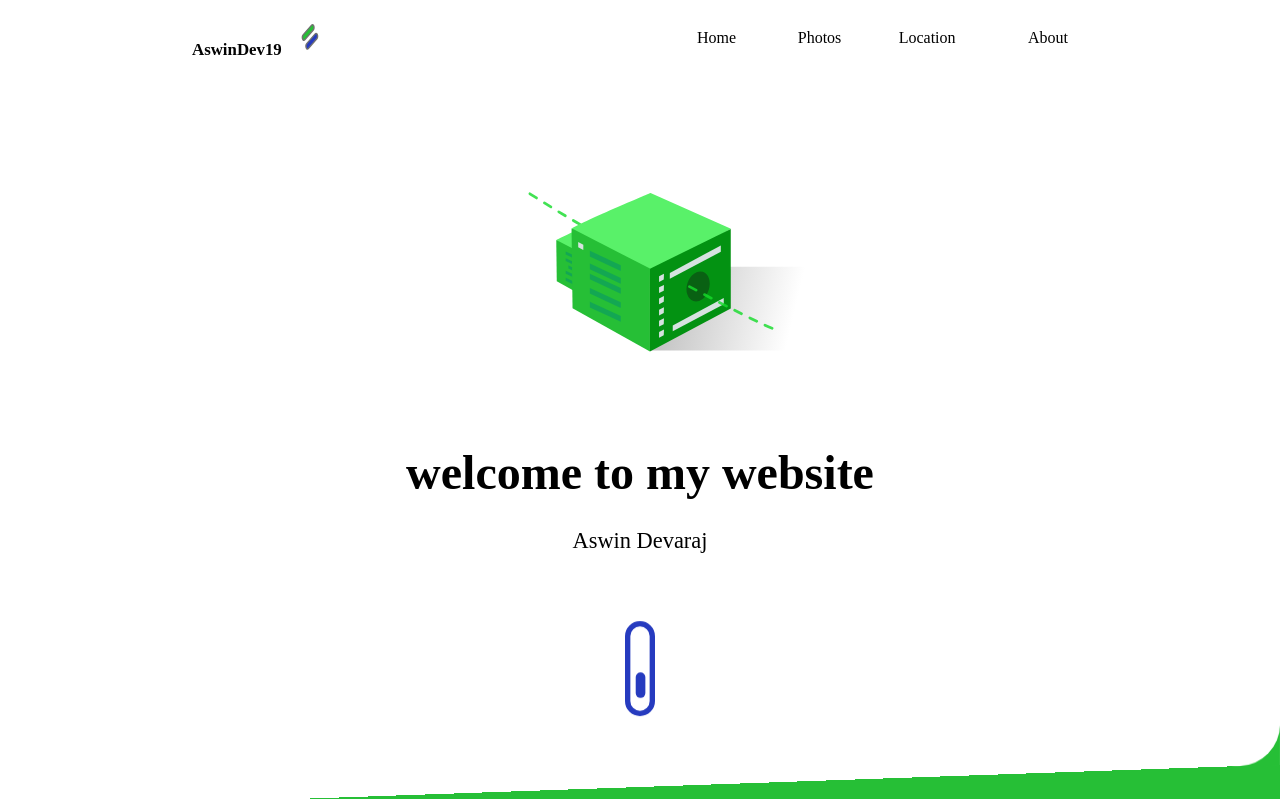
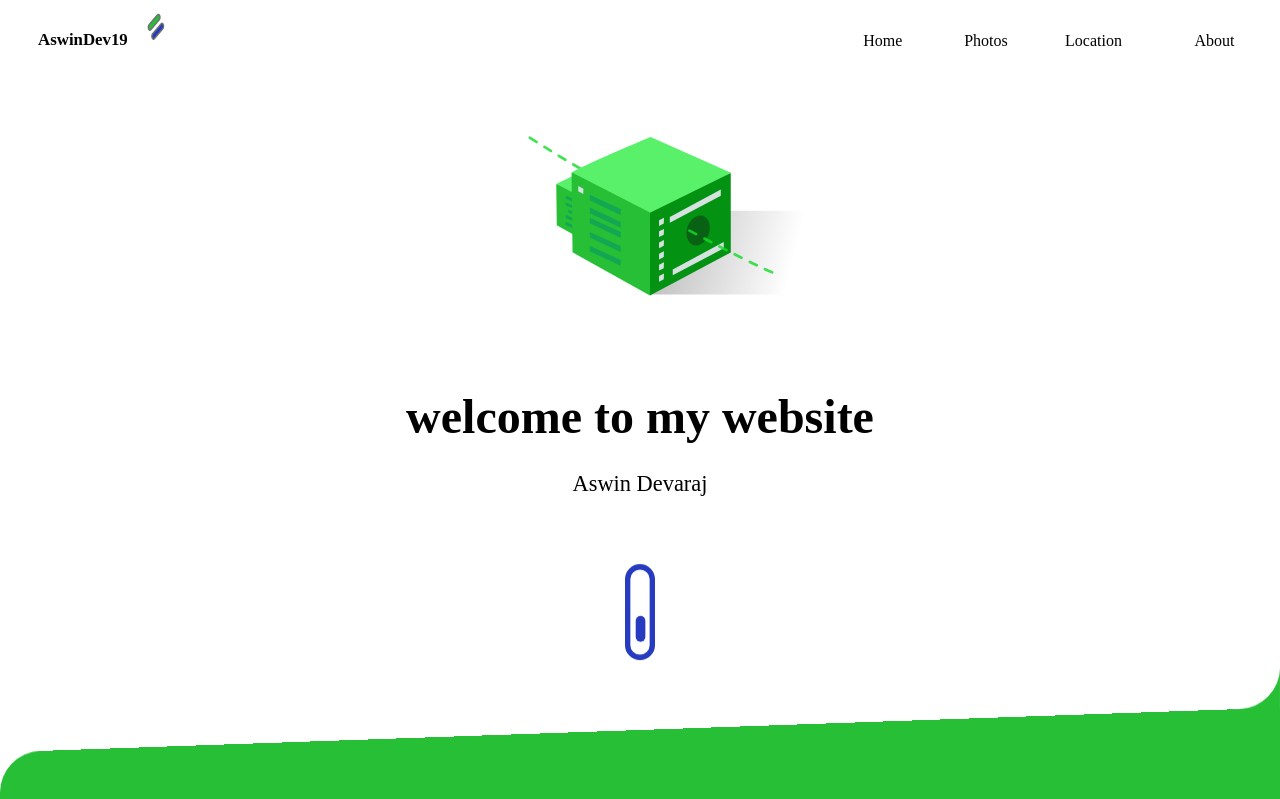
Before and after one commit to aswindev19/mywebdev1, a plain HTML site: page index.html in a window 1280 px wide. Shown: the top 799 px of the page. Drawn offline with Linux system fonts and the light colour scheme.

Commit message:
header position fixed

```diff
--- a/css/main.css
+++ b/css/main.css
@@ -34,6 +34,7 @@ header {
     display: flex;
     justify-content: space-between;
 }
+
 .menu{
     width: 25px;
     margin-top: 45%;
@@ -391,6 +392,29 @@ nav ul li a:hover{
 }
 
 @media only screen and (min-width: 1024px){
+
+    header{
+        align-items: center;
+    }
+
+    .logo{
+        align-self: flex-start;
+        position: fixed;
+        z-index: 5;
+        left: 3%;
+    }
+
+    nav{
+        position: fixed;
+        z-index: 5;
+    }
+
+    nav ul{
+        padding-top: 2em;
+        margin-left: auto;
+        right: 2%;
+        top: -2%;
+    }
     .server {
         width: 40%;
         margin: 5em auto 4em 15%;
```
